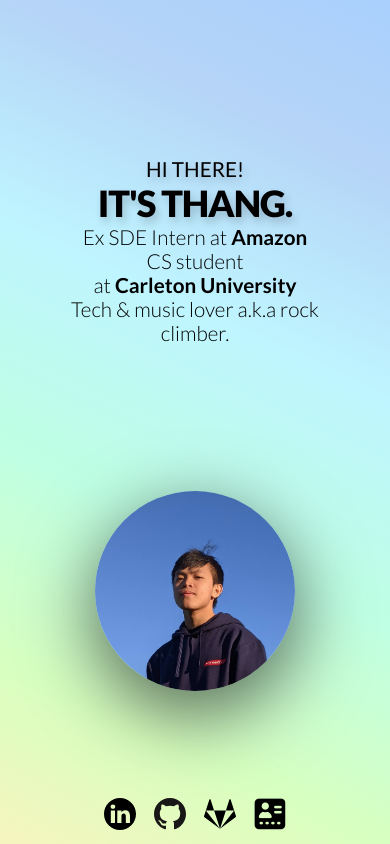
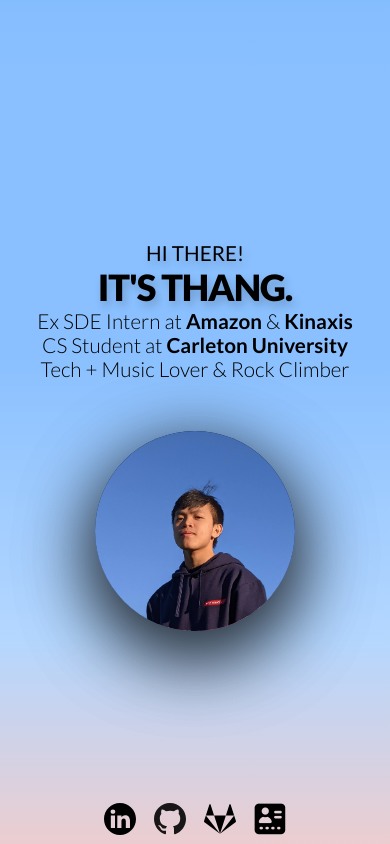
Before and after one commit to ThangMinhCao/personal_portfolio, a React (Create React App) app: page / in a window 390 px wide. Built offline with nearby package versions, Linux system fonts and the light colour scheme.

Commit message:
Update colors and responsive

```diff
--- a/src/App.css
+++ b/src/App.css
@@ -1,3 +1,6 @@
+:root {
+  --addition-bottom: 100px;
+}
 
 * {
   box-sizing: border-box;
@@ -10,18 +13,20 @@
 .content-container {
   display: flex;
   min-height: 100vh;
-/*   min-height: -webkit-fill-available; */
   flex-direction: column;
-  position: relative;
+  /* position: relative; */
   justify-content: space-between;
 }
 
 .container {
-  width: 100vw;
+  height: 100vh;
+  /* width: 100%; */
+  position: fixed;
+  bottom: 0;
+
   scroll-snap-type: y proximity;
   scroll-margin-top: 10vh;
   overflow-y: auto;
-  height: 100vh;
 }
 
 .content {
@@ -58,6 +63,17 @@
 }
 
 @media only screen and (max-width: 1000px) {
+  section {
+    display: flex;
+    flex-direction: column;
+    justify-content: center;
+    align-items: center;
+  }
+
+  .content-container {
+    min-height: auto;
+  }
+
   .container {
     scroll-snap-type: none;
   }
@@ -67,16 +83,22 @@
   }
 
   .text-wrapper {
-    flex: 2;
+    flex: 0;
   }
 
   .text-wrapper > * {
     text-align: center;
   }
 
+  .text-wrapper {
+    justify-content: flex-start;
+  }
+
   .content {
     flex-direction: column;
-    padding: 30px;
+    padding-top: 6vh;
+    padding-bottom: 5vh;
+    /* padding: 30px; */
   }
 
   .image-cropper {
@@ -87,25 +109,37 @@
   }
 
   .image-container {
-    flex: 1;
-    margin-bottom: 30px;
+    /* flex: 0; */
+    margin: 30px;
   }
 }
 
 @keyframes gradient {
 	0% {
-		background-position: 15% 90%;
+		background-position: 5% 80%;
 	}
 	50% {
 		background-position: 100% 0%;
 	}
 	100% {
-		background-position: 15% 90%;
+		background-position: 5% 80%;
 	}
 }
 
-.transition {
-  position: absolute;
-  bottom: 0px;
-  left: 0px;
+@keyframes flip {
+	0% {
+    transform: rotateY(0deg);
+	}
+	25% {
+    transform: rotateY(20deg);
+	}
+	50% {
+    transform: rotateY(0deg);
+	}
+	75% {
+    transform: rotateY(-20deg);
+	}
+	100% {
+    transform: rotateY(0deg);
+	}
 }
--- a/src/components/Section.js
+++ b/src/components/Section.js
@@ -2,7 +2,6 @@ import styled from "styled-components";
 
 const Section = styled.section`
   min-height: 100vh;
-  scroll-snap-align: start;
   min-width: 300px;
 `
 
--- a/src/components/SocialLinks/SocialLinks.css
+++ b/src/components/SocialLinks/SocialLinks.css
@@ -1,8 +1,12 @@
 .links {
+  position: absolute;
+  /* bottom: var(--addition-bottom); */
+  bottom: 0;
+  left: 50%;
+  right: 50%;
   display: flex;
   align-items: center;
   justify-content: center;
-  margin-bottom: 5px;
   z-index: 1000;
 }
 
--- a/src/sections/Education/Education.css
+++ b/src/sections/Education/Education.css
@@ -4,6 +4,9 @@
 
   position: sticky;
   top: 0;
+  /* scroll-snap-align: start; */
+
+  /* box-shadow: 0 0 5px 10px #ffa58e; */
 }
 
 .floating {
--- a/src/sections/Education/Education.js
+++ b/src/sections/Education/Education.js
@@ -19,7 +19,7 @@ const Education = () => {
                 Carleton University
               </Title>
               <Subtitle>
-                From 09/2019 - 12/2023 (Expected)
+                From 09/2019 - 12/2023
               </Subtitle>
               <LightText>
                 Bachelor's Degree of <span className="text-no-wrap">Computer Science,</span>
@@ -27,7 +27,7 @@ const Education = () => {
                 Co-operative Education
                 <br/>
                 <br/>
-                GPA: {<MediumText>11.59/12 (A+)</MediumText>}
+                GPA: {<MediumText>11.34/12 (A+)</MediumText>}
                 <br/>
                 On Dean's Honour List since 2019
               </LightText>
--- a/src/sections/Experience/Experience.css
+++ b/src/sections/Experience/Experience.css
@@ -7,6 +7,8 @@
 
   position: sticky;
   /* top: 0; */
+  padding-bottom: 20px;
+  /* scroll-snap-align: start; */
 }
 
 .exp-title-container {
--- a/src/sections/Experience/Experience.js
+++ b/src/sections/Experience/Experience.js
@@ -12,7 +12,7 @@ const Experience = () => {
           <Title>
             MY JOURNEY
           </Title>
-          <MediumText>SO FAR.</MediumText>
+          <MediumText>SO FAR</MediumText>
         </div>
       </div>
       <div className="timeline">
--- a/src/sections/Hero/Hero.css
+++ b/src/sections/Hero/Hero.css
@@ -1,11 +1,14 @@
 .hero-container {
-  background: linear-gradient(25deg, #ffc7d7, #f5c4d2, #fff2bf, #d8ffbf, #bfffe3, #bff5ff, #b5d4f7, #a6cfff, #8ac0ff, #75b5ff, #57a5ff);
+  /* background: linear-gradient(25deg, #ffc7d7, #f5c4d2, #fff2bf, #d8ffbf, #bfffe3, #bff5ff, #b5d4f7, #a6cfff, #8ac0ff, #75b5ff, #57a5ff); */
+  /* background: linear-gradient(0deg, #ffa58e, #ffa58e, #ffb7a5, #ffc8ba, #ffcabf, #b4d7ff, #a6cfff, #8ac0ff, #75b5ff, #57a5ff); */
+  background: linear-gradient(0deg, #ffa58e, #ffcabf, #b4d7ff, #8ac0ff, #8ac0ff, #75b5ff, #57a5ff);
   background-size: 200% 200%;
   animation: gradient 5s ease infinite;
-  height: calc(100vh + 100px);
+  /* height: calc(100vh + 100px); */
 
   position: sticky;
   top: 0;
+  /* padding-bottom: 100px; */
 }
 
 .text-right {
@@ -16,4 +19,25 @@
 
 .image {
   width: 100%;
+  height: 100%;
+  object-fit: cover;
 }
+
+.flipper {
+  transition: 0.6s;
+  transform-style: preserve-3d;
+  position: relative;
+  /* animation: flip 3s linear infinite; */
+}
+
+.front, .back {
+    backface-visibility: hidden;
+    position: absolute;
+    top: 0;
+    left: 0;
+}
+
+/* .flipper:hover { */
+  /* transform: rotateY(180deg); */
+  /* animation: flip 3s linear infinite; */
+/* } */
--- a/src/sections/Hero/Hero.js
+++ b/src/sections/Hero/Hero.js
@@ -1,8 +1,10 @@
 import Section from "../../components/Section";
 import { Title, LightText, MediumText } from "../../components/Typography";
-import portrait from "../../assets/PortraitCropped.jpg";
+import portrait1 from "../../assets/portraits/1.jpg";
+import portrait2 from "../../assets/portraits/2.jpg";
 import SocialLinks from "../../components/SocialLinks/SocialLinks";
 import "./Hero.css";
+
 const Hero = () => {
   return (
     <Section className="hero-container" backgroundColor="#C7E1FF">
@@ -13,18 +15,23 @@ const Hero = () => {
             <Title>IT'S THANG.</Title>
             <LightText>
               Ex SDE Intern{" "}
-              <span className="text-no-wrap">at <b>Amazon</b></span>
+              <span className="text-no-wrap">at <b>Amazon</b> & <b>Kinaxis</b></span>
             </LightText>
             <LightText>
-              CS student{" "}
+              CS Student{" "}
               <span className="text-no-wrap">at <b>Carleton University</b></span>
             </LightText>
-            <LightText>Tech & music lover a.k.a rock climber.</LightText>
+            <LightText>Tech + Music Lover & Rock Climber</LightText>
           </div>
 
           <div className="image-container">
-            <div className="image-cropper">
-              <img className="image" alt="Portrait" src={portrait} />
+            <div className="flipper">
+              <div className="image-cropper front">
+                  <img className="image" alt="Portrait" src={portrait1} />
+              </div>
+              <div className="image-cropper">
+                  <img className="image" alt="Portrait" src={portrait2} />
+              </div>
             </div>
           </div>
         </div>
--- a/src/sections/Projects/Projects.css
+++ b/src/sections/Projects/Projects.css
@@ -7,6 +7,7 @@
 
   position: sticky;
   top: 0;
+  padding-bottom: 20px;
 }
 
 .main-projects-container {
@@ -56,7 +57,7 @@
 }
 
 .credit {
-  margin-bottom: 10px;
+  margin-bottom: 5px;
   font-size: 13px;
   font-weight: 300;
   color: white;
```
Also changed, not shown: src/assets/portraits/1.jpg (renamed from src/assets/PortraitCropped.jpg), src/assets/portraits/2.jpg (added).
